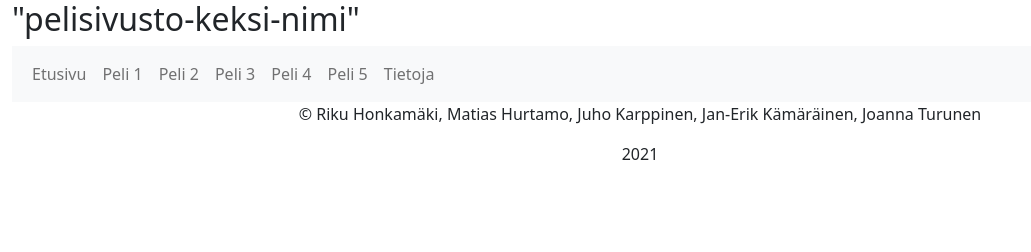
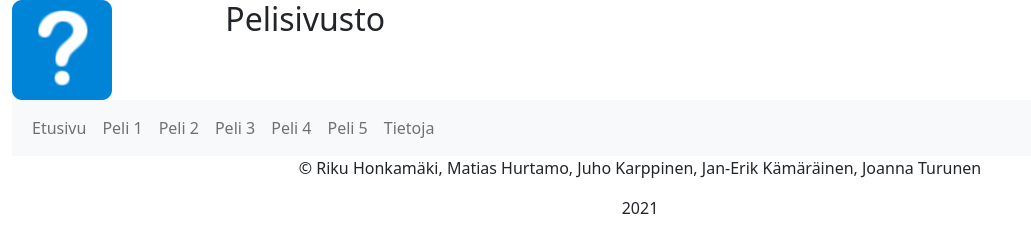
Before and after one commit to joaturunen/webprojekti, a plain HTML site: page index.html in a window 1280 px wide. Shown: the whole page, without its empty margins (0-1031 px from the left). Drawn offline with nearby package versions, Linux system fonts and the light colour scheme.

Commit message:
logo paikoilleen

```diff
--- a/index.html
+++ b/index.html
@@ -11,7 +11,14 @@
 
 <body class="container-fluid">
     <header>
-        <h2>"pelisivusto-keksi-nimi"</h2>
+        <div class="row">
+            <div class="col-2">
+                <img src="/img/logo.png" class="img-fluid" >
+            </div>
+            <div class="col-10">
+                <h2>Pelisivusto</h2>
+            </div>
+        </div>
         <nav class="navbar navbar-expand-md navbar-light bg-light">
             <div class="container-fluid">
                 <button class="navbar-toggler" type="button" data-bs-toggle="collapse" data-bs-target="#navbarToggler"
```
